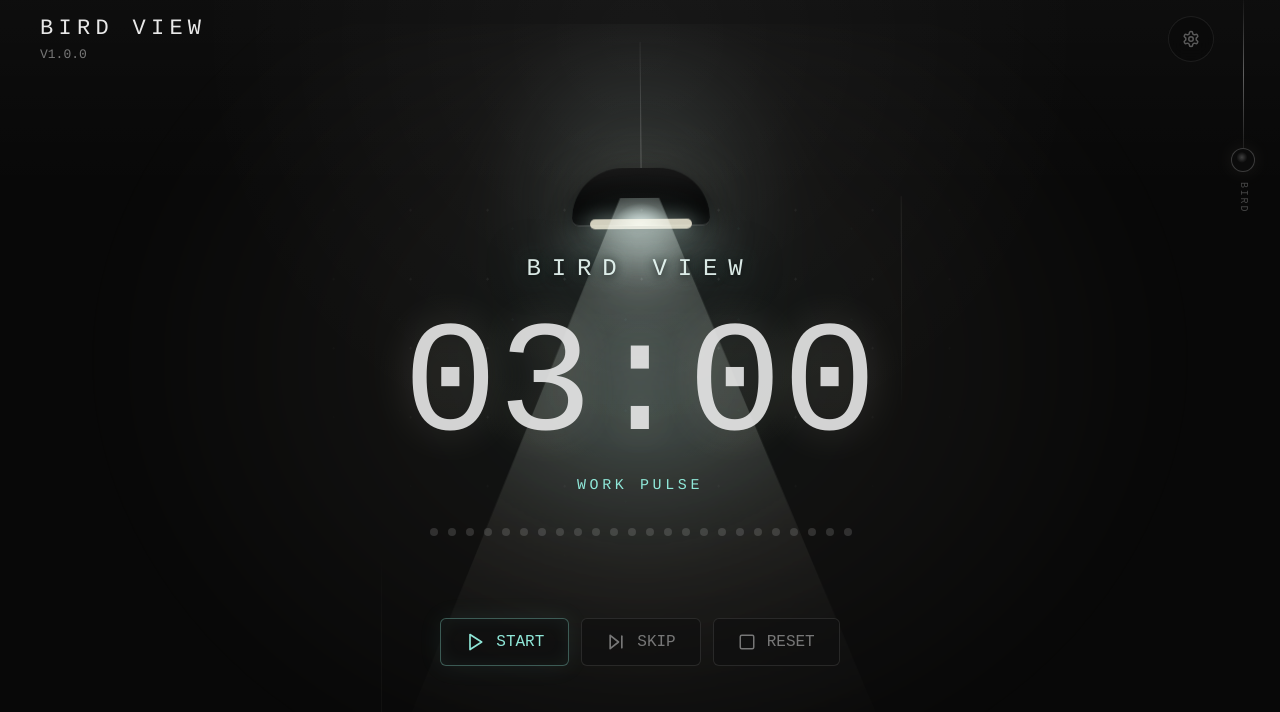
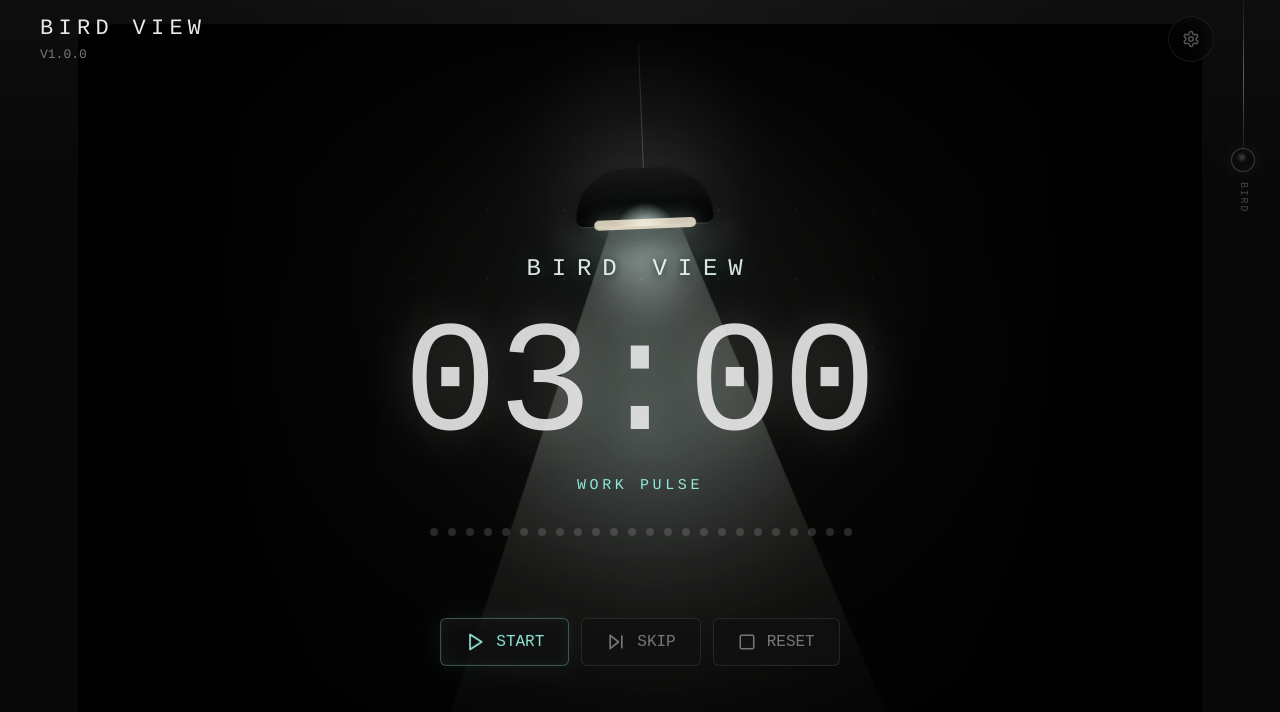
Before and after one commit to dimanevedima/bird-view, a React (Vite) app: page / in a window 1280 px wide. Shown: the top 712 px of the page. Built offline with nearby package versions, Linux system fonts and the light colour scheme.

Commit message:
Automate lamp swing ambience

```diff
--- a/src/components/MotionLight.tsx
+++ b/src/components/MotionLight.tsx
@@ -1,19 +1,4 @@
-import { useEffect, useRef, useState } from "react";
-
-type OrientationEventWithPermission = typeof DeviceOrientationEvent & {
-  requestPermission?: () => Promise<PermissionState>;
-};
-
-type MotionEventWithPermission = typeof DeviceMotionEvent & {
-  requestPermission?: () => Promise<PermissionState>;
-};
-
-type LockableOrientation = ScreenOrientation & {
-  lock?: (orientation: "portrait" | "portrait-primary") => Promise<void>;
-};
-
-const canUseMotion = typeof window !== "undefined" && "DeviceOrientationEvent" in window;
-const canUseDeviceMotion = typeof window !== "undefined" && "DeviceMotionEvent" in window;
+import { useEffect, useRef } from "react";
 
 function setLightVars(angle: number, tiltX: number, tiltY: number) {
   const radians = (angle * Math.PI) / 180;
@@ -23,61 +8,24 @@ function setLightVars(angle: number, tiltX: number, tiltY: number) {
   document.documentElement.style.setProperty("--lamp-drop", `${drop}px`);
   document.documentElement.style.setProperty("--tilt-x", `${tiltX}deg`);
   document.documentElement.style.setProperty("--tilt-y", `${tiltY}deg`);
-  document.documentElement.style.setProperty("--beam-angle", `${angle * 0.86}deg`);
   document.documentElement.style.setProperty("--lamp-angle", `${angle}deg`);
 }
 
+function nextSwing() {
+  return {
+    amplitude: 5.8 + Math.random() * 5.2,
+    period: 1750 + Math.random() * 1900,
+    phase: Math.random() * Math.PI * 2,
+    drift: (Math.random() - 0.5) * 3.5,
+    until: performance.now() + 2600 + Math.random() * 4200,
+  };
+}
+
 export function MotionLight() {
-  const [motionActive, setMotionActive] = useState(false);
-  const askedMotion = useRef(false);
   const target = useRef({ angle: 0, tiltX: 0, tiltY: 0 });
   const physics = useRef({ angle: 0, velocity: 0, tiltX: 0, tiltY: 0 });
+  const swing = useRef(nextSwing());
   const lastWriteAt = useRef(0);
-
-  useEffect(() => {
-    const MotionEvent = DeviceOrientationEvent as OrientationEventWithPermission;
-    const DeviceMotion = DeviceMotionEvent as MotionEventWithPermission;
-    const reduceMotion = window.matchMedia("(prefers-reduced-motion: reduce)").matches;
-    if (reduceMotion) return;
-
-    async function askMotionFromGesture() {
-      if (askedMotion.current || !canUseMotion) return;
-      askedMotion.current = true;
-      try {
-        const orientation = screen.orientation as LockableOrientation;
-        await orientation.lock?.("portrait").catch(() => undefined);
-        const orientationPermission = typeof MotionEvent.requestPermission === "function"
-          ? await MotionEvent.requestPermission()
-          : "granted";
-        const motionPermission = typeof DeviceMotion.requestPermission === "function"
-          ? await DeviceMotion.requestPermission()
-          : "granted";
-        if (orientationPermission === "granted" || motionPermission === "granted") {
-          setMotionActive(true);
-          return;
-        }
-        setMotionActive(false);
-      } catch {
-        setMotionActive(false);
-      }
-    }
-
-    function onPointerMove(event: PointerEvent) {
-      if (motionActive) return;
-      target.current = {
-        angle: ((event.clientX / window.innerWidth) - 0.5) * 24,
-        tiltX: ((event.clientX / window.innerWidth) - 0.5) * 3.4,
-        tiltY: -((event.clientY / window.innerHeight) - 0.45) * 2.4,
-      };
-    }
-
-    window.addEventListener("pointerdown", askMotionFromGesture, { once: true, passive: true });
-    window.addEventListener("pointermove", onPointerMove, { passive: true });
-    return () => {
-      window.removeEventListener("pointerdown", askMotionFromGesture);
-      window.removeEventListener("pointermove", onPointerMove);
-    };
-  }, [motionActive]);
 
   useEffect(() => {
     const reduceMotion = window.matchMedia("(prefers-reduced-motion: reduce)").matches;
@@ -87,53 +35,40 @@ export function MotionLight() {
     const startedAt = performance.now();
 
     function tick(now: number) {
-      if (!motionActive) {
-        target.current.angle += (Math.sin((now - startedAt) / 1450) * 7.4 - target.current.angle) * 0.018;
+      if (now > swing.current.until) {
+        swing.current = nextSwing();
       }
+
+      const seconds = now - startedAt;
+      const currentSwing = swing.current;
+      const slowArc = Math.sin(seconds / currentSwing.period + currentSwing.phase) * currentSwing.amplitude;
+      const smallUnevenness = Math.sin(seconds / (currentSwing.period * 0.43) + currentSwing.phase * 0.7) * 1.2;
+      const breathingTilt = Math.cos(seconds / (currentSwing.period * 1.15)) * 0.65;
+
+      target.current = {
+        angle: slowArc + smallUnevenness + currentSwing.drift,
+        tiltX: (slowArc + currentSwing.drift) * 0.055,
+        tiltY: breathingTilt,
+      };
+
       const state = physics.current;
-      const pull = (target.current.angle - state.angle) * 0.086;
-      state.velocity = (state.velocity + pull) * 0.885;
+      const pull = (target.current.angle - state.angle) * 0.075;
+      state.velocity = (state.velocity + pull) * 0.925;
       state.angle += state.velocity;
-      state.tiltX += (target.current.tiltX - state.tiltX) * 0.08;
-      state.tiltY += (target.current.tiltY - state.tiltY) * 0.08;
+      state.tiltX += (target.current.tiltX - state.tiltX) * 0.055;
+      state.tiltY += (target.current.tiltY - state.tiltY) * 0.055;
+
       if (now - lastWriteAt.current > 32) {
         lastWriteAt.current = now;
         setLightVars(state.angle, state.tiltX, state.tiltY);
       }
+
       frameId = requestAnimationFrame(tick);
     }
 
     frameId = requestAnimationFrame(tick);
     return () => cancelAnimationFrame(frameId);
-  }, [motionActive]);
-
-  useEffect(() => {
-    if (!motionActive) return;
-
-    function onOrientation(event: DeviceOrientationEvent) {
-      const beta = Math.max(-28, Math.min(28, event.beta ?? 0));
-      const gamma = Math.max(-24, Math.min(24, event.gamma ?? 0));
-      target.current = {
-        angle: Math.max(-24, Math.min(24, gamma * 1.25 + beta * 0.09)),
-        tiltX: gamma * 0.09,
-        tiltY: -beta * 0.06,
-      };
-    }
-
-    function onMotion(event: DeviceMotionEvent) {
-      const gravityX = event.accelerationIncludingGravity?.x ?? 0;
-      const accelerationX = event.acceleration?.x ?? 0;
-      const shake = Math.max(-10, Math.min(10, gravityX * 2.1 + accelerationX * 5));
-      target.current.angle = Math.max(-26, Math.min(26, target.current.angle + shake * 0.55));
-    }
-
-    window.addEventListener("deviceorientation", onOrientation, true);
-    window.addEventListener("devicemotion", onMotion, true);
-    return () => {
-      window.removeEventListener("deviceorientation", onOrientation, true);
-      window.removeEventListener("devicemotion", onMotion, true);
-    };
-  }, [motionActive]);
+  }, []);
 
   return (
     <div className="motion-light">
@@ -141,8 +76,8 @@ export function MotionLight() {
         <span className="lamp-cable" />
         <span className="lamp-cap" />
         <span className="lamp-glow" />
+        <span className="light-cone" />
       </div>
-      <div className="light-cone" aria-hidden="true" />
       <div className="light-dust" aria-hidden="true" />
     </div>
   );
--- a/src/styles/global.css
+++ b/src/styles/global.css
@@ -166,6 +166,9 @@ select:focus-visible {
   height: 100dvh;
   min-height: 0;
   padding: 0;
+  background:
+    radial-gradient(ellipse at 50% 36%, rgba(255, 255, 255, 0.035), transparent 36%),
+    #020202;
   touch-action: none;
 }
 
@@ -191,19 +194,32 @@ select:focus-visible {
   content: "";
   position: absolute;
   inset: 0;
+  z-index: 0;
   background:
-    radial-gradient(ellipse at 50% 20%, var(--light-core), transparent 10rem),
-    radial-gradient(ellipse at 50% 42%, var(--light-haze), var(--light-wash) 31%, transparent 68%);
+    radial-gradient(ellipse at 50% 20%, var(--light-core), transparent 8rem),
+    radial-gradient(ellipse at 50% 42%, var(--light-haze), var(--light-wash) 24%, transparent 62%);
   filter: blur(24px);
   mix-blend-mode: screen;
-  opacity: 0.38;
+  opacity: 0.28;
   transition: opacity 240ms ease;
+}
+
+.motion-light::after {
+  content: "";
+  position: absolute;
+  inset: -8%;
+  z-index: 1;
+  background:
+    radial-gradient(ellipse at 50% 34%, transparent 0 18%, rgba(0, 0, 0, 0.28) 48%, rgba(0, 0, 0, 0.86) 100%),
+    linear-gradient(90deg, rgba(0, 0, 0, 0.74), transparent 34%, transparent 66%, rgba(0, 0, 0, 0.74));
+  pointer-events: none;
 }
 
 .lamp-rig {
   position: absolute;
   top: calc(18px + var(--lamp-drop));
   left: 50%;
+  z-index: 2;
   width: 190px;
   height: 224px;
   transform: translateX(calc(-50% + var(--lamp-swing-x))) rotate(var(--lamp-angle));
@@ -216,6 +232,7 @@ select:focus-visible {
   position: absolute;
   left: 50%;
   top: 0;
+  z-index: 3;
   width: 1px;
   height: 136px;
   background: linear-gradient(180deg, rgba(255, 255, 255, 0.05), rgba(255, 255, 255, 0.26));
@@ -225,6 +242,7 @@ select:focus-visible {
   position: absolute;
   left: 50%;
   top: 126px;
+  z-index: 4;
   width: 138px;
   height: 58px;
   border-radius: 72px 72px 10px 10px;
@@ -256,6 +274,7 @@ select:focus-visible {
   position: absolute;
   left: 50%;
   top: 160px;
+  z-index: 2;
   width: 210px;
   height: 76px;
   transform: translateX(-50%);
@@ -266,29 +285,30 @@ select:focus-visible {
 .light-cone {
   position: absolute;
   left: 50%;
-  top: calc(174px + var(--lamp-drop));
-  width: min(780px, 86vw);
-  height: min(620px, 72dvh);
-  transform: translateX(calc(-50% + var(--lamp-swing-x))) rotate(var(--beam-angle));
+  top: 172px;
+  z-index: 1;
+  width: min(760px, 116vw);
+  height: min(650px, 76dvh);
+  transform: translateX(-50%);
   transform-origin: 50% 0;
   background:
     radial-gradient(ellipse at 50% 2%, var(--lamp-bulb), transparent 4.2rem),
-    radial-gradient(ellipse at 50% 34%, var(--light-core), var(--light-wash) 38%, transparent 76%),
+    radial-gradient(ellipse at 50% 35%, var(--light-core), var(--light-wash) 36%, transparent 78%),
     linear-gradient(90deg, transparent, var(--light-wash) 48%, var(--light-wash) 52%, transparent);
-  clip-path: polygon(47.5% 0, 52.5% 0, 83% 100%, 17% 100%);
-  -webkit-mask-image: linear-gradient(180deg, rgba(0, 0, 0, 0.92), rgba(0, 0, 0, 0.72) 42%, rgba(0, 0, 0, 0.32) 70%, transparent 100%);
-  mask-image: linear-gradient(180deg, rgba(0, 0, 0, 0.92), rgba(0, 0, 0, 0.72) 42%, rgba(0, 0, 0, 0.32) 70%, transparent 100%);
-  filter: blur(18px);
+  clip-path: polygon(46% 0, 54% 0, 84% 100%, 16% 100%);
+  -webkit-mask-image: linear-gradient(180deg, rgba(0, 0, 0, 0.96), rgba(0, 0, 0, 0.76) 40%, rgba(0, 0, 0, 0.28) 74%, transparent 100%);
+  mask-image: linear-gradient(180deg, rgba(0, 0, 0, 0.96), rgba(0, 0, 0, 0.76) 40%, rgba(0, 0, 0, 0.28) 74%, transparent 100%);
+  filter: blur(16px);
   mix-blend-mode: screen;
-  opacity: 0.76;
+  opacity: 0.84;
   transition: none;
-  will-change: transform;
 }
 
 .light-dust {
   position: absolute;
   left: 50%;
   top: 128px;
+  z-index: 3;
   width: 58vw;
   height: 410px;
   opacity: 0.17;
@@ -301,30 +321,6 @@ select:focus-visible {
   -webkit-mask-image: radial-gradient(ellipse at 50% 36%, #000, transparent 76%);
   mask-image: radial-gradient(ellipse at 50% 36%, #000, transparent 76%);
   animation: dustDrift 16s linear infinite;
-}
-
-.motion-permission {
-  pointer-events: auto;
-  position: absolute;
-  left: 50%;
-  top: 154px;
-  transform: translateX(-50%);
-  min-height: 38px;
-  border: 1px solid rgba(255, 255, 255, 0.1);
-  border-radius: 999px;
-  background: rgba(10, 10, 10, 0.64);
-  color: rgba(232, 232, 232, 0.58);
-  padding: 0 14px;
-  font-size: 11px;
-  letter-spacing: 0.16em;
-  text-transform: uppercase;
-  backdrop-filter: blur(12px);
-}
-
-.motion-permission:hover,
-.motion-permission:focus-visible {
-  color: var(--accent);
-  border-color: var(--accent-dim);
 }
 
 @keyframes dustDrift {
@@ -1197,10 +1193,10 @@ select:focus-visible {
   }
 
   .light-cone {
-    top: calc(156px + var(--lamp-drop));
-    width: 118vw;
-    height: min(540px, 68dvh);
-    opacity: 0.64;
+    top: 152px;
+    width: 120vw;
+    height: min(570px, 72dvh);
+    opacity: 0.78;
   }
 
   .light-dust {
```
